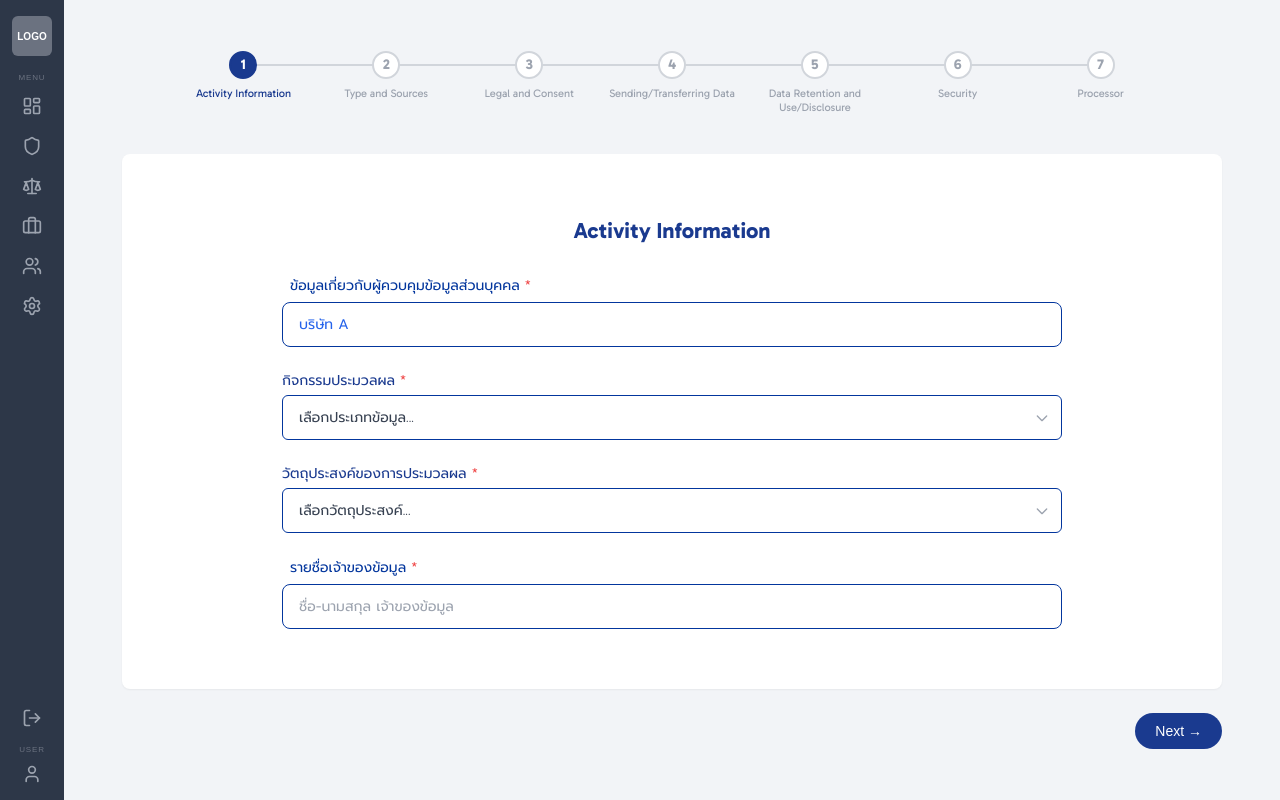
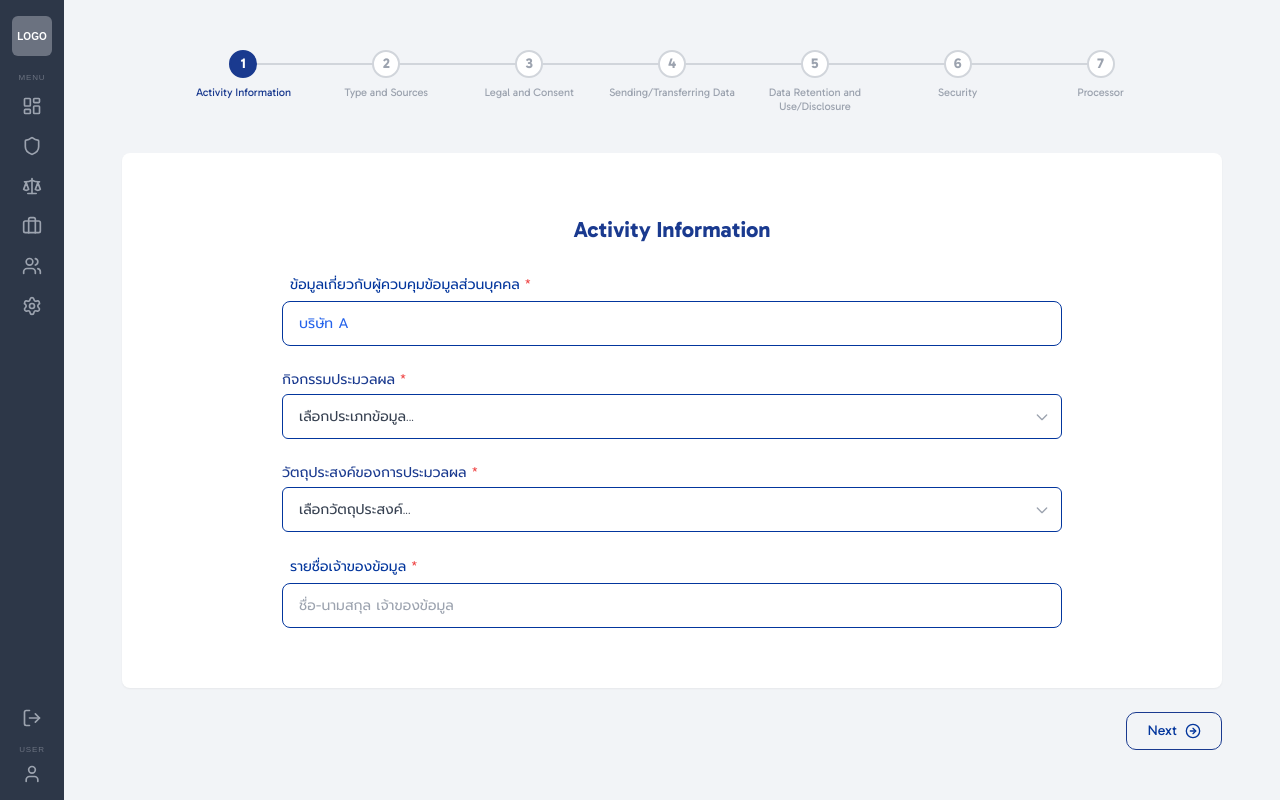
Before and after one commit to thiprada17/ROPA, a Next.js app in the folder frontend/: page /Form in a window 1280 px wide. Built offline with nearby package versions, Linux system fonts and the light colour scheme.

Commit message:
ทำปุ่มให้แล้วครับบบ

```diff
--- a/frontend/app/Form/page.tsx
+++ b/frontend/app/Form/page.tsx
@@ -2,6 +2,7 @@
 "use client";
 
 import { useState } from "react";
+import { CircleArrowLeft } from "lucide-react"
 import StepContent from "./components/StepContent";
 import ProgressBar from "./components/ProgressBar";
 import Sidebar from "../components/Sidebar";
@@ -47,18 +48,23 @@ export default function FormPage() {
           {currentStep > 0 ? (
             <button
               onClick={prevStep}
-              className="flex items-center gap-2 px-4 py-2 border border-gray-300 rounded-full text-gray-600 hover:bg-gray-100 text-sm"
+              className="font-gabarito flex items-center gap-2 px-4 py-2 border border-BLUE rounded-[10px] text-BLUE hover:bg-gray-100 text-sm"
             >
-              ← Back
+              <CircleArrowLeft size={16} /> Back
             </button>
           ) : (
             <div />
           )}
           <button
             onClick={nextStep}
-            className="flex items-center gap-2 px-5 py-2 bg-[#1a3a8f] text-white rounded-full hover:opacity-90 text-sm ml-auto"
+            className={`
+    border border-[#1a3a8f]
+    font-gabarito flex items-center gap-2 px-5 py-2 rounded-[10px] text-sm ml-auto
+    ${currentStep === steps.length - 1 ? "bg-[#DFE9FF] text-[#1a3a8f]" : "text-BLUE hover:opacity-90"}
+  `}
           >
-            {currentStep === steps.length - 1 ? "เสร็จ" : "Next"} →
+            {currentStep === steps.length - 1 ? "Submit" : "Next"}
+            {currentStep === steps.length - 1 ? null : <CircleArrowLeft size={16} className="rotate-180" />}
           </button>
         </div>
 
--- a/frontend/app/form/components/steps/Step5Retention.tsx
+++ b/frontend/app/form/components/steps/Step5Retention.tsx
@@ -14,9 +14,9 @@ const disclosurePurposes = ["การตลาด", "การวิเคร
 export default function Step5Retention() {
   const [dataType, setDataType] = useState<string[]>([]);
   const [storageMethod, setStorageMethod] = useState<string[]>([]);
-  const [retentionDD, setRetentionDD] = useState("00");
-  const [retentionMM, setRetentionMM] = useState("00");
-  const [retentionYY, setRetentionYY] = useState("00");
+  const [retentionDD, setRetentionDD] = useState(() => "00");
+  const [retentionMM, setRetentionMM] = useState(() => "00");
+  const [retentionYY, setRetentionYY] = useState(() => "00");
   const [accessRight, setAccessRight] = useState<string[]>([]);
   const [destructionMethod, setDestructionMethod] = useState("");
   const [disclosureStatus, setDisclosureStatus] = useState("");
--- a/frontend/app/form/components/steps/Step7Precessor.tsx
+++ b/frontend/app/form/components/steps/Step7Precessor.tsx
@@ -149,7 +149,7 @@ export default function Step7Processor() {
 
       {/* Empty processor ปุ่มใหญ่กลางจอ */}
       {processors.length === 0 && !draft && (
-  <div className="flex flex-col items-center justify-center py-24 gap-4">
+        <div className="flex flex-col items-center justify-center py-20 gap-4">
           <button
             type="button"
             onClick={handleAddNew}
@@ -216,9 +216,9 @@ export default function Step7Processor() {
       {processors.map((p) => {
         const isOpen = expandedId === p.id;
         return (
-          <div key={p.id} className="border border-BLUE rounded-xl overflow-hidden">
+          <div key={p.id} className="border border-BLUE rounded-xl overflow-hidden shadow-md">
             <div
-              className="flex items-center justify-between px-5 py-3 bg-[#ECF0F9]  cursor-pointer hover:bg-[#f8f9ff]"
+              className="flex items-center justify-between px-5 py-3 bg-[#ECF0F9] cursor-pointer hover:bg-[#f8f9ff]"
               onClick={() => handleToggleExpand(p)}
             >
               <span className="text-sm font-medium text-[#1a3a8f]">{p.name}</span>
```
Lines whose indentation alone changed are shown as unchanged.
